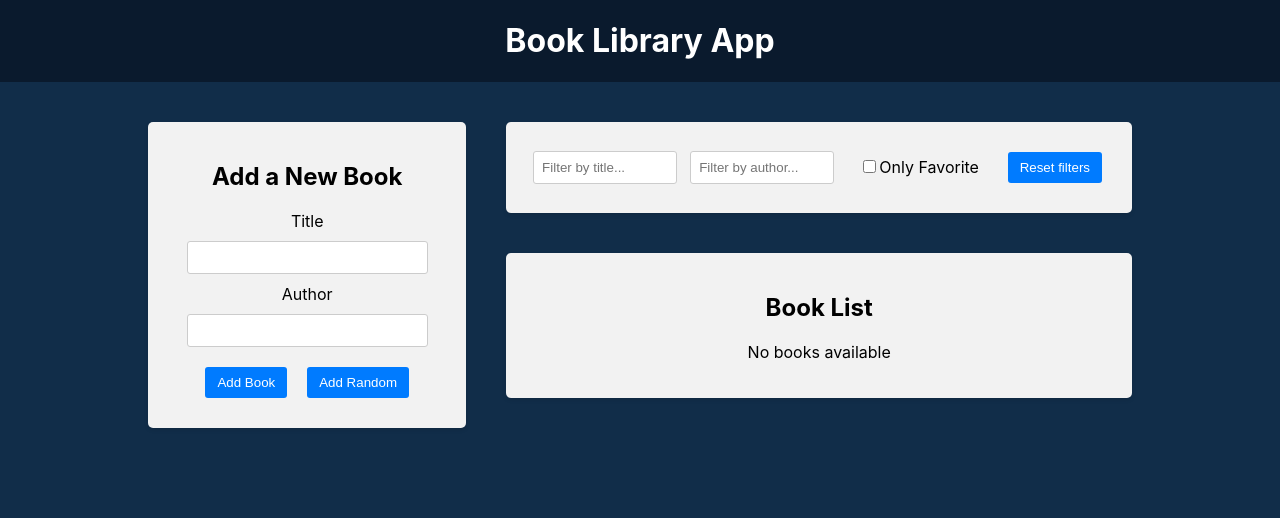
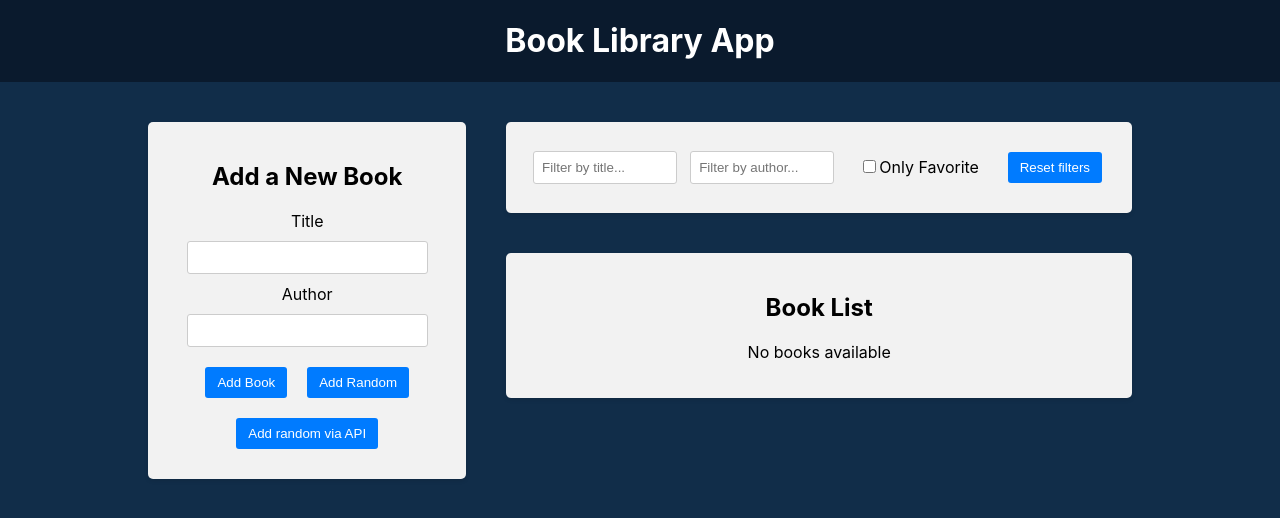
Before and after one commit to uniqcle/Book-Library-App-with-Redux, a React (Vite) app in the folder frontend/: page / in a window 1280 px wide. Shown: the top 518 px of the page. Built offline with nearby package versions, Linux system fonts and the light colour scheme.

Commit message:
random book via api

```diff
--- a/frontend/package.json
+++ b/frontend/package.json
@@ -11,6 +11,7 @@
   },
   "dependencies": {
     "@reduxjs/toolkit": "^2.11.2",
+    "axios": "^1.15.1",
     "react": "^19.2.4",
     "react-dom": "^19.2.4",
     "react-icons": "^5.6.0",
--- a/frontend/src/components/BookForm/BookForm.jsx
+++ b/frontend/src/components/BookForm/BookForm.jsx
@@ -1,4 +1,5 @@
 import { useState } from "react";
+import axios from "axios";
 import createBookWithID from "../../utils/createBookWithID";
 import "./BookForm.css";
 import { useDispatch } from "react-redux";
@@ -31,6 +32,18 @@
         dispatch(addBook(randomBookWithId));
     };
 
+    const handleAddRandomBookViaAPI = async () => {
+        try {
+            const res = await axios.get("http://localhost:4000/random-book");
+
+            if (res.data && res.data.title && res.data.author) {
+                dispatch(addBook(createBookWithID(res.data)));
+            }
+        } catch (e) {
+            console.log(`Error fetching book`);
+        }
+    };
+
     return (
         <div className="app-block book-form">
             <h2>Add a New Book</h2>
@@ -57,6 +70,9 @@
                 <button type="button" onClick={handleAddRandomBook}>
                     Add Random
                 </button>
+                <button type="button" onClick={handleAddRandomBookViaAPI}>
+                    Add random via API
+                </button>
             </form>
         </div>
     );
```
Also changed, not shown: 1 other file (tests, documents, lock files or other folders).
